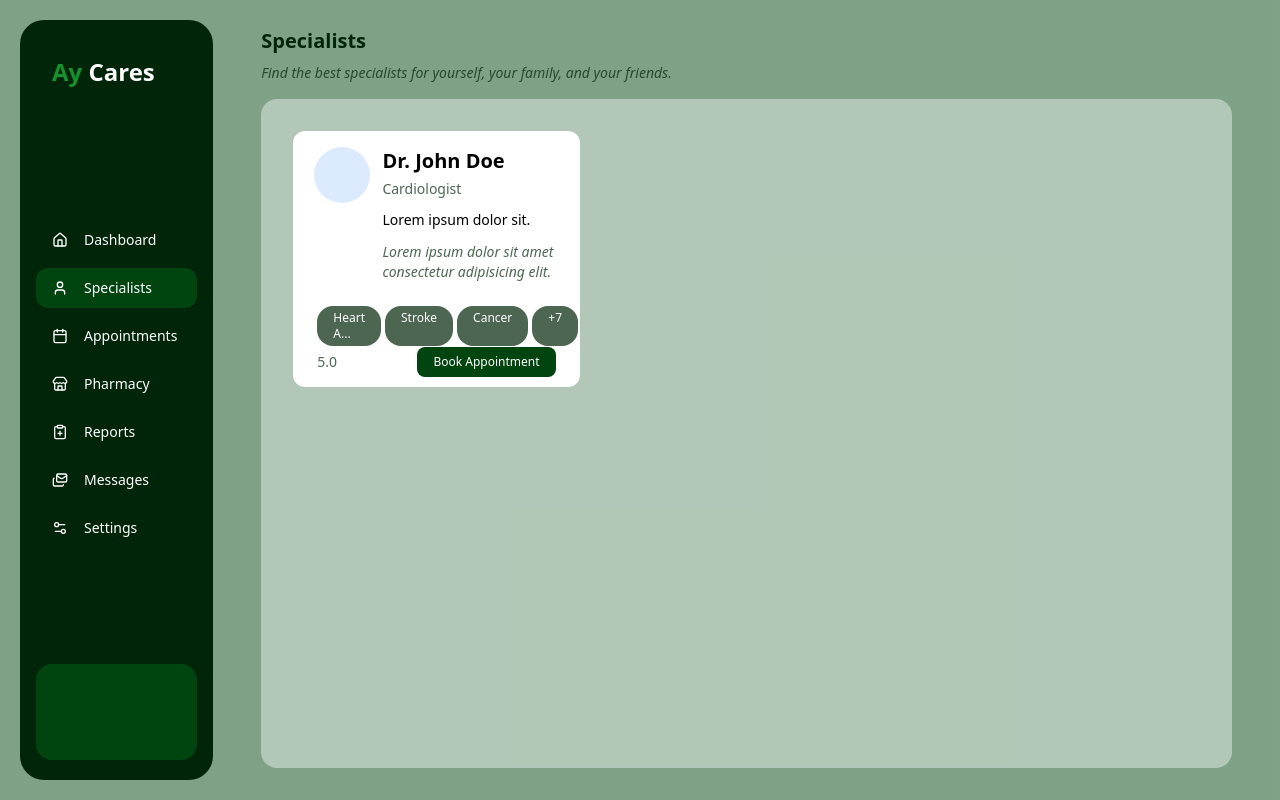
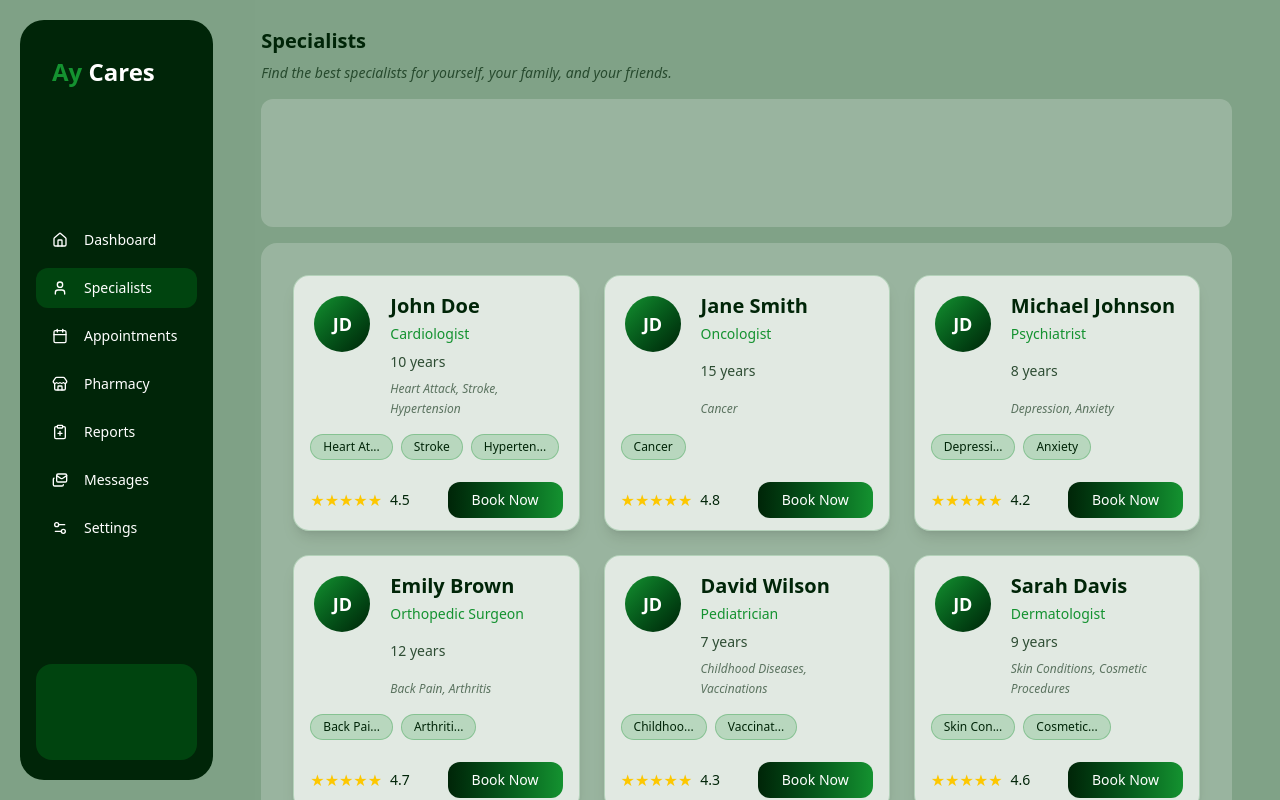
Before and after one commit to AYO557/health-care-project, a React (Vite) app: page /specialists in a window 1280 px wide. Built offline with nearby package versions, Linux system fonts and the light colour scheme.

Commit message:
improve specialist card

```diff
--- a/src/app/main/layout.tsx
+++ b/src/app/main/layout.tsx
@@ -6,19 +6,20 @@ import { Outlet } from "react-router";
 
 const MainLayout: React.FC = () => {
   return (
-    <div className="relative sm:grid grid-cols-6 bg-darkgraygreen/50 h-screen sm:h-auto">
+    <div className="relative sm:grid grid-cols-6 bg-darkgraygreen/50 h-screen sm:h-auto md:h-screen">
       {/* Mobile */}
       <div className="absolute w-full sm:hidden h-[7vh] bg-darkgreen flex justify-between items-center text-white px-2">
         <Logo />
 
         <Logs />
       </div>
+
       {/* Desktop */}
       <div className="col-span-1 h-screen xl:py-5 lg:py-2 xl:pl-5 lg:pl-2 hidden sm:block">
         <NavBar />
       </div>
 
-      <main className="col-span-5 h-full overflow-y-auto 2xl:p-10 xl:p-8 lg:p-4">
+      <main className="col-span-5 h-full 2xl:p-10 xl:p-8 lg:p-4 overflow-auto">
         <div className="h-full p-4 space-y-4">
           <Outlet />
         </div>
--- /dev/null
+++ b/src/app/main/specialist/components/specialist-card.tsx
@@ -0,0 +1,73 @@
+import React from "react";
+import type { Specialist } from "../libs/types";
+
+const SpecialistCard: React.FC<Specialist> = ({
+  name,
+  specialization,
+  experience,
+  issues,
+  rating,
+}) => {
+  return (
+    <div className="min-h-64 w-full rounded-2xl bg-white/70 shadow-lg hover:shadow-xl transition-all duration-300 space-y-4 p-4 pb-7 border border-lightgraygreen/20">
+      {/* Header Section */}
+      <div className="h-[60%] flex gap-4">
+        <div className="w-16 h-16 flex-shrink-0 flex justify-center items-center">
+          <div className="size-14 bg-gradient-to-br from-lightgreen to-darkgreen rounded-full flex items-center justify-center">
+            <span className="text-white font-bold text-lg">JD</span>
+          </div>
+        </div>
+
+        <div className="flex-1 flex flex-col justify-between min-h-24">
+          <div className="space-y-1">
+            <h1 className="text-xl font-bold text-darkgreen">{name}</h1>
+            <p className="text-sm text-lightgreen font-medium">
+              {specialization}
+            </p>
+          </div>
+
+          <p className="text-sm font-medium text-darkgreen/80">{experience}</p>
+          <p className="text-xs text-darkgreen/60 italic leading-relaxed">
+            {issues.join(", ")}
+          </p>
+        </div>
+      </div>
+
+      {/* Footer Section */}
+      <div className="h-[40%] flex flex-col justify-between gap-3">
+        {/* Issues Tags */}
+        <div className="flex flex-wrap gap-2">
+          {issues.slice(0, 3).map((issue, index) => (
+            <div
+              key={index}
+              className="rounded-full bg-lightgreen/20 px-3 py-1 text-xs text-darkgreen font-medium border border-lightgreen/30"
+            >
+              {issue.length > 8 ? issue.slice(0, 8) + "..." : issue}
+            </div>
+          ))}
+          {issues.length > 3 && (
+            <div className="rounded-full bg-darkgreen/10 px-3 py-1 text-xs text-darkgreen font-medium">
+              +{issues.length - 3}
+            </div>
+          )}
+        </div>
+
+        {/* Rating and Action */}
+        <div className="flex justify-between items-center">
+          <div className="flex items-center gap-1">
+            <div className="flex text-yellow-400">{"★".repeat(5)}</div>
+            <span className="text-sm font-medium text-darkgreen ml-1">
+              {rating}
+            </span>
+          </div>
+
+          <button className="bg-gradient-to-r from-darkgreen to-lightgreen hover:from-darkgraygreen hover:to-quaternary-color text-white text-sm font-medium h-9 px-6 rounded-xl transition-all duration-200 hover:shadow-lg transform hover:-translate-y-0.5 cursor-pointer">
+            Book Now
+          </button>
+        </div>
+      </div>
+    </div>
+  );
+};
+
+export default SpecialistCard;
--- /dev/null
+++ b/src/app/main/specialist/libs/constants.ts
@@ -0,0 +1,124 @@
+import type { Specialist } from "./types";
+
+export const specialists: Specialist[] = [
+  {
+    id: "1",
+    name: "John Doe",
+    specialization: "Cardiologist",
+    experience: "10 years",
+    issues: ["Heart Attack", "Stroke", "Hypertension"],
+    rating: 4.5,
+  },
+  {
+    id: "2",
+    name: "Jane Smith",
+    specialization: "Oncologist",
+    experience: "15 years",
+    issues: ["Cancer"],
+    rating: 4.8,
+  },
+  {
+    id: "3",
+    name: "Michael Johnson",
+    specialization: "Psychiatrist",
+    experience: "8 years",
+    issues: ["Depression", "Anxiety"],
+    rating: 4.2,
+  },
+  {
+    id: "4",
+    name: "Emily Brown",
+    specialization: "Orthopedic Surgeon",
+    experience: "12 years",
+    issues: ["Back Pain", "Arthritis"],
+    rating: 4.7,
+  },
+  {
+    id: "5",
+    name: "David Wilson",
+    specialization: "Pediatrician",
+    experience: "7 years",
+    issues: ["Childhood Diseases", "Vaccinations"],
+    rating: 4.3,
+  },
+  {
+    id: "6",
+    name: "Sarah Davis",
+    specialization: "Dermatologist",
+    experience: "9 years",
+    issues: ["Skin Conditions", "Cosmetic Procedures"],
+    rating: 4.6,
+  },
+  {
+    id: "7",
+    name: "Robert Taylor",
+    specialization: "Neurologist",
+    experience: "11 years",
+    issues: ["Brain Disorders", "Nervous System Diseases"],
+    rating: 4.4,
+  },
+  {
+    id: "8",
+    name: "Jennifer Anderson",
+    specialization: "Gynecologist",
+    experience: "10 years",
+    issues: ["Women's Health", "Reproductive Issues"],
+    rating: 4.5,
+  },
+  {
+    id: "9",
+    name: "Daniel Martinez",
+    specialization: "Endocrinologist",
+    experience: "13 years",
+    issues: ["Diabetes", "Hormonal Disorders"],
+    rating: 4.7,
+  },
+  {
+    id: "10",
+    name: "Laura Thompson",
+    specialization: "Ophthalmologist",
+    experience: "14 years",
+    issues: ["Eye Disorders", "Vision Problems"],
+    rating: 4.9,
+  },
+  {
+    id: "11",
+    name: "Christopher White",
+    specialization: "Urologist",
+    experience: "11 years",
+    issues: ["Urinary Tract Disorders", "Male Reproductive Health"],
+    rating: 4.6,
+  },
+  {
+    id: "12",
+    name: "Amanda Lee",
+    specialization: "Dentist",
+    experience: "10 years",
+    issues: ["Oral Health", "Dental Procedures"],
+    rating: 4.5,
+  },
+  {
+    id: "13",
+    name: "Brian Hall",
+    specialization: "Allergist",
+    experience: "9 years",
+    issues: ["Allergies", "Immunology"],
+    rating: 4.4,
+  },
+  {
+    id: "14",
+    name: "Samantha Clark",
+    specialization: "Nutritionist",
+    experience: "8 years",
+    issues: ["Dietary Advice", "Nutritional Disorders"],
+    rating: 4.3,
+  },
+  {
+    id: "15",
+    name: "Matthew King",
+    specialization: "Physical Therapist",
+    experience: "7 years",
+    issues: ["Rehabilitation", "Musculoskeletal Disorders"],
+    rating: 4.2,
+  },
+];
--- /dev/null
+++ b/src/app/main/specialist/libs/types.ts
@@ -0,0 +1,11 @@
+export interface BaseSpecialist {
+  name: string;
+  specialization: string;
+  experience: string;
+  issues: string[];
+  rating: number;
+}
+
+export interface Specialist extends BaseSpecialist {
+  id: string;
+}
--- /dev/null
+++ b/src/app/main/specialist/pages/specialists-dashboard.tsx
@@ -0,0 +1,26 @@
+import React from "react";
+import PageHeader from "../../components/page-header";
+import SpecialistCard from "../components/specialist-card";
+import { specialists } from "../libs/constants";
+
+const SpecialistsPage: React.FC = () => {
+  return (
+    <>
+      <PageHeader
+        title="Specialists"
+        desc="Find the best specialists for yourself, your family, and your friends."
+      />
+
+      {/* Filter bar */}
+      <section className="h-32 bg-white/20 rounded-xl"></section>
+
+      <main className="bg-white/20 h-[95%] overflow-y-auto rounded-2xl xl:p-8 lg:p-6 md:p-4 p-3 grid 2xl:grid-cols-4 xl:grid-cols-3 lg:grid-cols-2 grid-cols-1 gap-6 auto-rows-min">
+        {specialists.slice(0, 14).map((specialist) => (
+          <SpecialistCard key={specialist.id} {...specialist} />
+        ))}
+      </main>
+    </>
+  );
+};
+
+export default SpecialistsPage;
--- a/src/app/main/specialist/pages/specialists.tsx
+++ /dev/null
@@ -1,79 +0,0 @@
-import React from "react";
-import PageHeader from "../../components/page-header";
-import Button from "@/components/ui/button";
-
-const SpecialistsPage: React.FC = () => {
-  const issuses = [
-    "Heart Attack",
-    "Stroke",
-    "Cancer",
-    "Diabetes",
-    "Hypertension",
-    "Asthma",
-    "Arthritis",
-    "Back Pain",
-    "Depression",
-    "Anxiety",
-  ];
-
-  return (
-    <>
-      <PageHeader
-        title="Specialists"
-        desc="Find the best specialists for yourself, your family, and your friends."
-      />
-
-      <main className="bg-white/40 h-[95%] rounded-2xl xl:p-8 sm:p-4 p-2 grid 2xl:grid-cols-4 lg:grid-cols-3 md:grid-cols-2 grid-cols-1 gap-4 xl:gap-6 auto-rows-min">
-        <div className="h-64 w-full rounded-xl bg-white space-y-4 px-2 py-4">
-          <div className="h-[60%] flex">
-            <div className="w-[30%] h-full flex justify-center">
-              <div className="size-14 bg-blue-100 rounded-full"></div>
-            </div>
-            <div className="w-[70%] h-full flex flex-col justify-between">
-              <div className="space-y-1">
-                <h1 className="text-xl font-bold">Dr. John Doe</h1>
-                <p className="text-sm text-darkgreen/70">Cardiologist</p>
-              </div>
-
-              <p className="text-sm font-medium">Lorem ipsum dolor sit.</p>
-
-              <p className="text-sm text-darkgreen/70 italic">
-                Lorem ipsum dolor sit amet consectetur adipisicing elit.
-              </p>
-            </div>
-          </div>
-
-          <div className="h-[40%] flex flex-col justify-between px-4 py-2">
-            <div className="flex gap-1">
-              {issuses.slice(0, 3).map((issue, index) => (
-                <div
-                  key={index}
-                  className="rounded-2xl w-fit bg-darkgreen/70 px-4 py-1 text-xs text-white"
-                >
-                  {issue.length > 7 ? issue.slice(0, 7) + "..." : issue}
-                </div>
-              ))}
-              {issuses.length > 3 && (
-                <div className="rounded-2xl w-fit bg-darkgreen/70 px-4 py-1 text-xs text-white">
-                  +{issuses.length - 3}
-                </div>
-              )}
-            </div>
-
-            <div className="flex justify-between items-center flex-1">
-              <p className="text-sm text-darkgreen/70">5.0</p>
-
-              <div>
-                <button className="bg-darkgraygreen text-xs h-[30px] px-4 rounded-lg text-white">
-                  Book Appointment
-                </button>
-              </div>
-            </div>
-          </div>
-        </div>
-      </main>
-    </>
-  );
-};
-
-export default SpecialistsPage;
--- a/src/config/routes.tsx
+++ b/src/config/routes.tsx
@@ -20,7 +20,7 @@ const NotFoundPage = lazy(() => import("../app/pages/not-found"));
 const MainLayout = lazy(() => import("../app/main/layout"));
 const DashboardPage = lazy(() => import("../app/main/dashboard/page"));
 const SpecialistsPage = lazy(
-  () => import("../app/main/specialist/pages/specialists")
+  () => import("../app/main/specialist/pages/specialists-dashboard")
 );
 const MessagePage = lazy(() => import("../app/main/message/pages/messages"));
 const PharmacyPage = lazy(() => import("../app/main/pharmacy/pages/pharmacy"));
```
